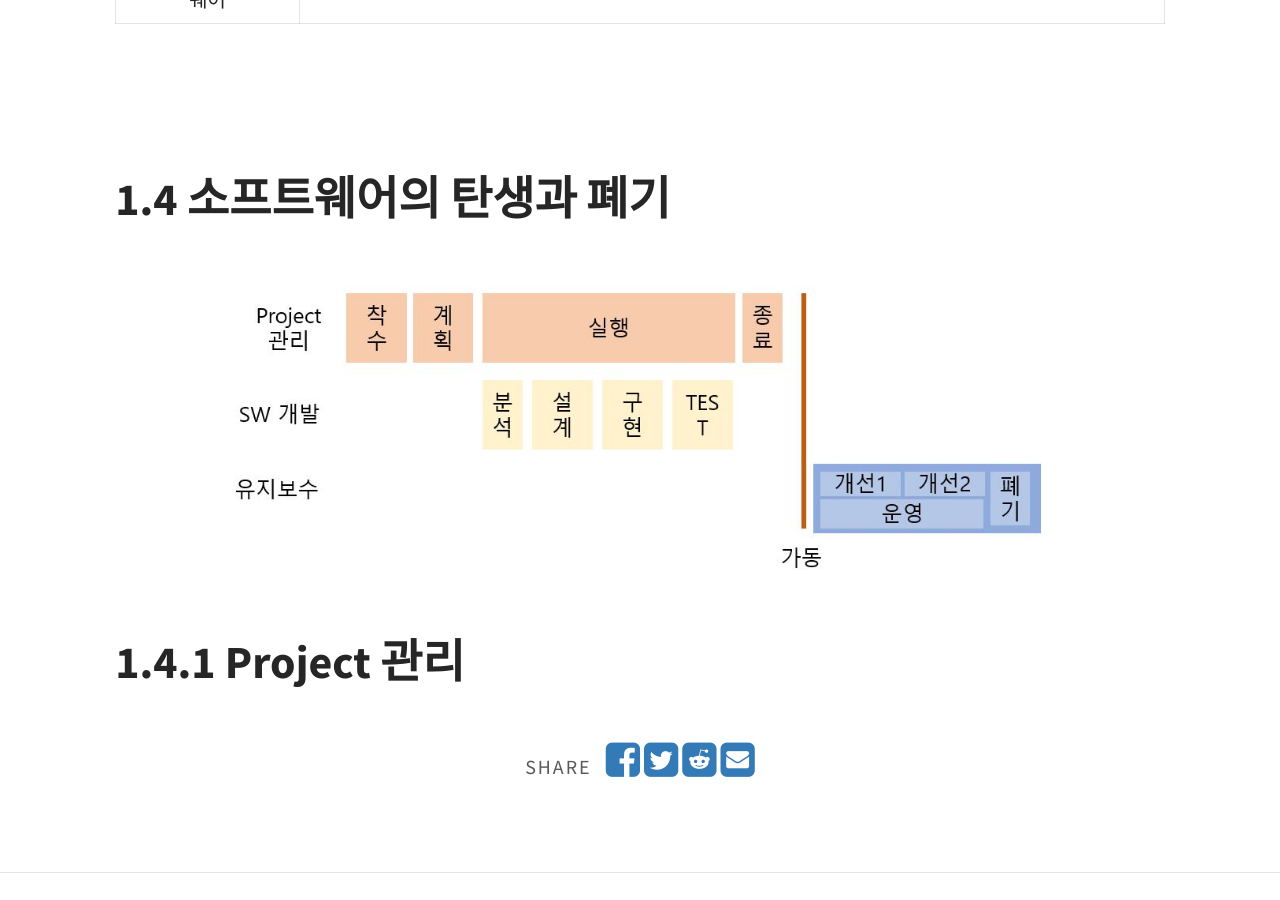
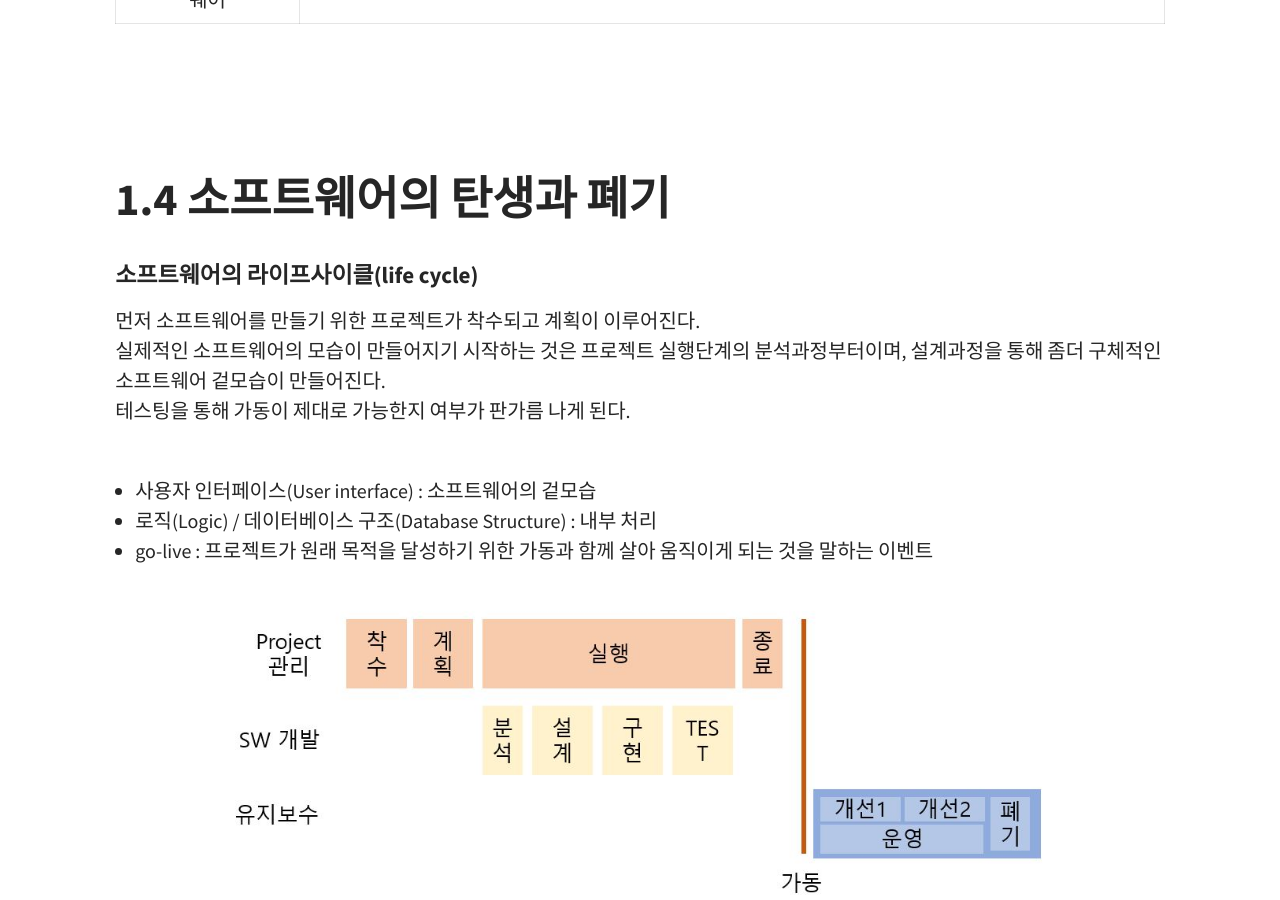
Before and after one commit to hamjeehyun/hamjeehyun.github.io, a Jekyll site: the page built from _posts/2020-02-10-software-engineering-chapter1.md, in a window 1280 px wide and 900 px high, scrolled down 2915 px. Built offline with Jekyll 4.4.1, drawn with Linux system fonts in a browser that asks for light colours.

Commit message:
modified

```diff
--- a/_posts/2020-02-10-software-engineering-chapter1.md
+++ b/_posts/2020-02-10-software-engineering-chapter1.md
@@ -74,7 +74,16 @@ excerpt_separator: <!--more-->
 <br>
 <br>
 # 1.4 소프트웨어의 탄생과 폐기
+#### 소프트웨어의 라이프사이클(life cycle)
+먼저 소프트웨어를 만들기 위한 프로젝트가 착수되고 계획이 이루어진다.
+실제적인 소프트웨어의 모습이 만들어지기 시작하는 것은 프로젝트 실행단계의 분석과정부터이며, 설계과정을 통해 좀더 구체적인 소프트웨어 겉모습이 만들어진다.
+테스팅을 통해 가동이 제대로 가능한지 여부가 판가름 나게 된다.
+<br>
+- 사용자 인터페이스(User interface) : 소프트웨어의 겉모습
+- 로직(Logic) / 데이터베이스 구조(Database Structure) : 내부 처리
+- go-live : 프로젝트가 원래 목적을 달성하기 위한 가동과 함께 살아 움직이게 되는 것을 말하는 이벤트
+<br>
 
-<center><img src="/assets/img/pexels/software.jpg"></center>
+<img src="/assets/img/pexels/software.jpg">
 
 # 1.4.1 Project 관리
```
